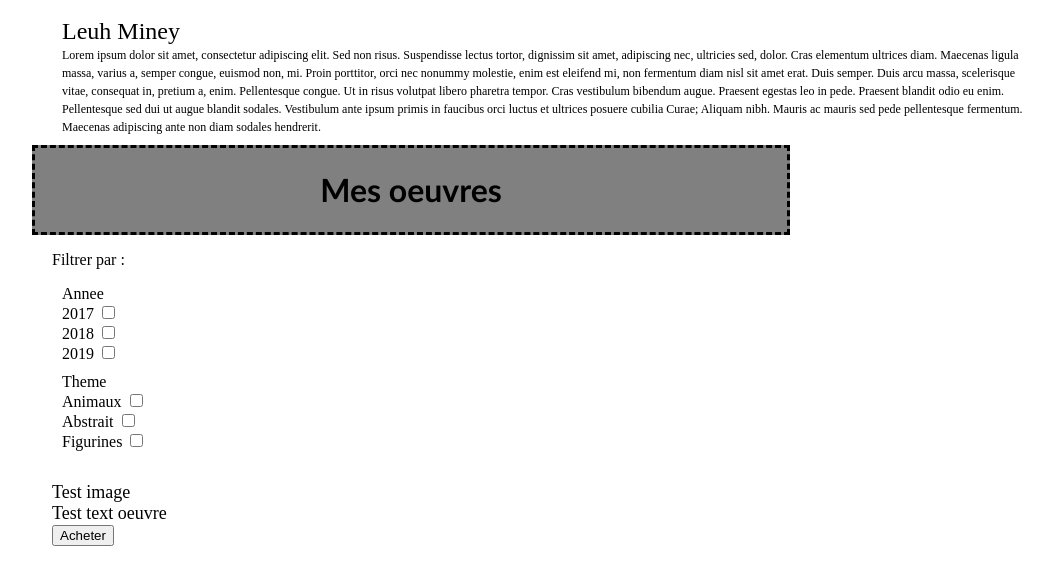
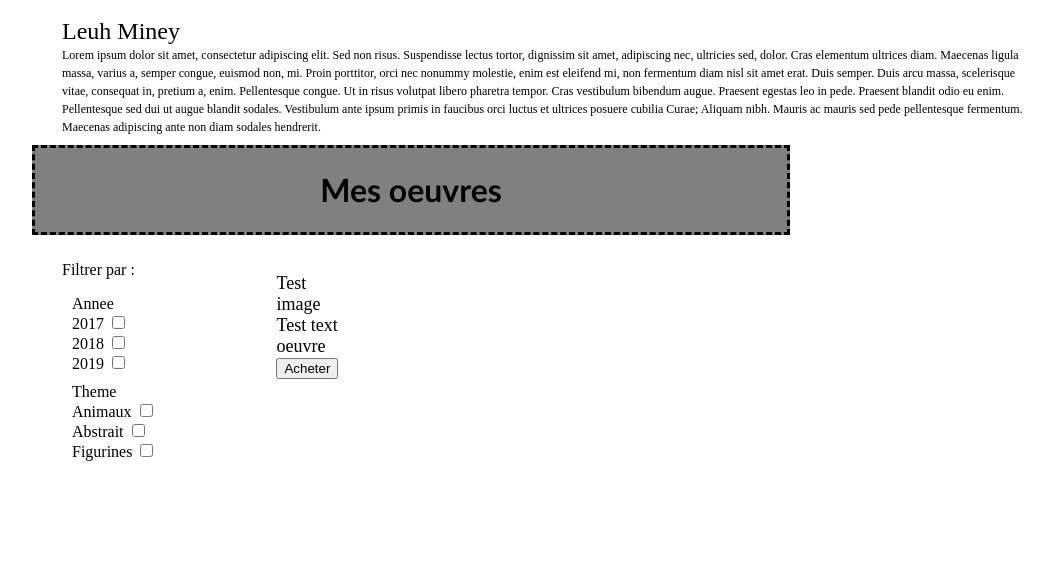
Before and after one commit to JeanMahmoudDavid/Projet-dufour, a PHP site: page / in a window 1280 px wide. Shown: the top 585 px of the page, without its empty margins (88-1141 px from the left). Run offline with PHP 8.4, Linux system fonts and the light colour scheme.

Commit message:
alignement

```diff
--- a/CSS/style.css
+++ b/CSS/style.css
@@ -11,6 +11,29 @@
 	flex-direction:column;
 	width: 1000px;
 	justify-content: space-between;
+}
+
+.containergauche
+{
+	margin-top:10px;
+	margin-left:10px;
+	margin-right:10px;
+	margin-bottom:10px;
+}
+
+.containercentre
+{
+	margin-top:10px;
+	margin-left:100px;
+	margin-right:10px;
+	margin-bottom:10px;
+}
+
+.groscontainer
+{
+	display:flex;
+	flex-direction:row;
+	justify-content: flex-start;
 }
 
 .Presentation
--- a/index.php
+++ b/index.php
@@ -26,13 +26,12 @@ include("header.php");
 				<div class="OeuvresTitle">
 					<h1><center>Mes oeuvres</center></h1>
 				</div>
+				<div class="groscontainer">
+					<div class="containergauche">
 
-				<div class="containergauche">
 						<div id="Filters">
-
 							<p>Filtrer par :</p>
 						</div>
-
 
 						<div class="Annees">
 							<label id="anne">Annee</label>
@@ -53,15 +52,12 @@ include("header.php");
 							</div>
 						</div>
 
-
 						<div class="Theme">
 							<label id="them">Theme</label>
 
 							<div id="Animaux">
-
 								<label name="cochethem">Animaux</label>
 								<input type="checkbox" name="cochethem"/>
-
 							</div>
 
 							<div id="Astrait">
@@ -73,9 +69,9 @@ include("header.php");
 								<label name="cochethem2">Figurines</label>
 								<input type="checkbox" name="cochethem2"/>
 							</div>
-
 						</div>
 					</div>
+
 					<div class="containercentre">
 						<div class="Produit">
 							<form method="POST" id="chosepintur">
@@ -91,6 +87,7 @@ include("header.php");
 					</div>
 				</div>
 			</div>
+		</div>
 
 
 <?php
```
Lines whose indentation alone changed are shown as unchanged.
